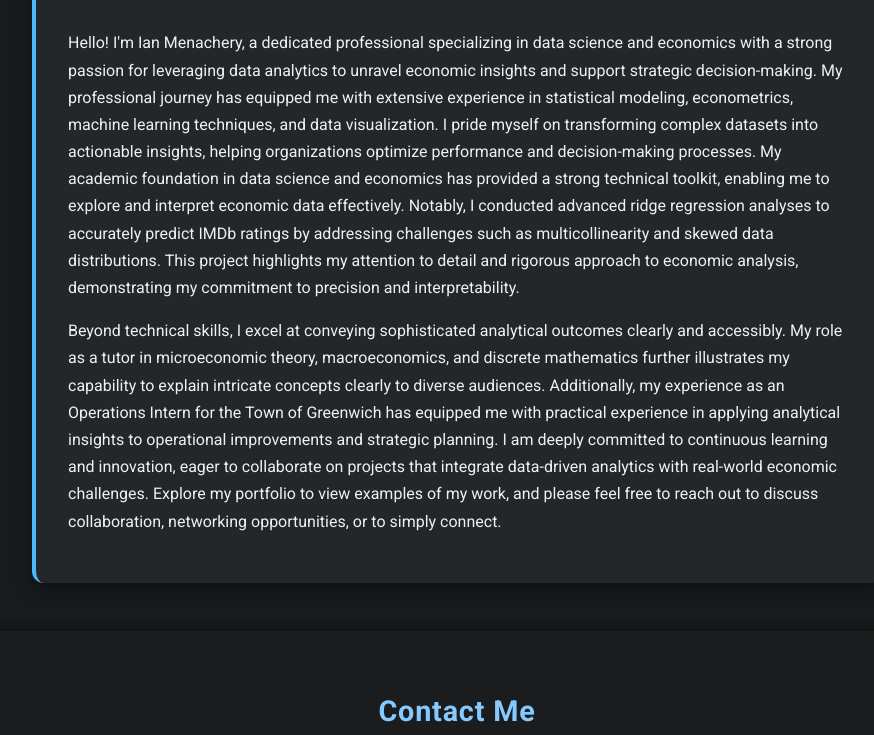
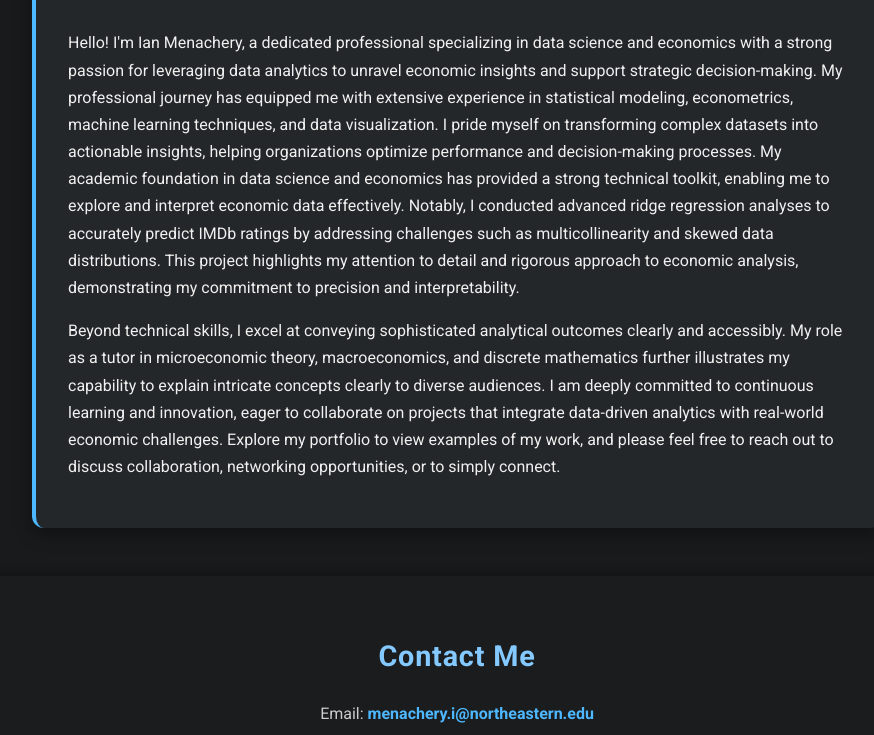
Before and after one commit to ian-menachery/personal-website, a plain HTML site: page index.html in a window 1280 px wide. Shown: the part 509-1244 px from the top of the page, without its empty margins (183-1057 px from the left). Drawn offline with nearby package versions, Linux system fonts and the light colour scheme.

Commit message:
Update index.html

```diff
--- a/index.html
+++ b/index.html
@@ -36,7 +36,6 @@
         </p>
         <p style="font-family: 'Roboto', sans-serif;">
           Beyond technical skills, I excel at conveying sophisticated analytical outcomes clearly and accessibly. My role as a tutor in microeconomic theory, macroeconomics, and discrete mathematics further illustrates my capability to explain intricate concepts clearly to diverse audiences.
-          Additionally, my experience as an Operations Intern for the Town of Greenwich has equipped me with practical experience in applying analytical insights to operational improvements and strategic planning.
           I am deeply committed to continuous learning and innovation, eager to collaborate on projects that integrate data-driven analytics with real-world economic challenges.
           Explore my portfolio to view examples of my work, and please feel free to reach out to discuss collaboration, networking opportunities, or to simply connect.
         </p>
```
